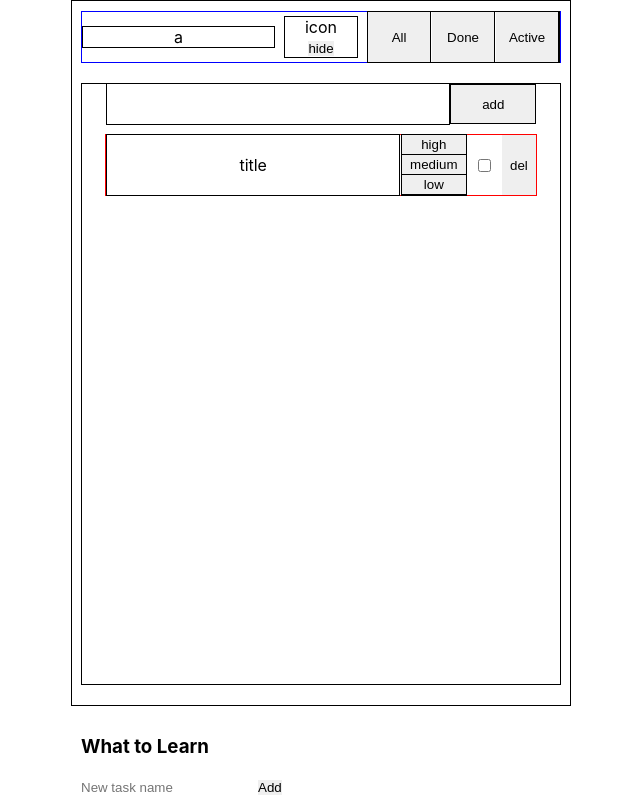
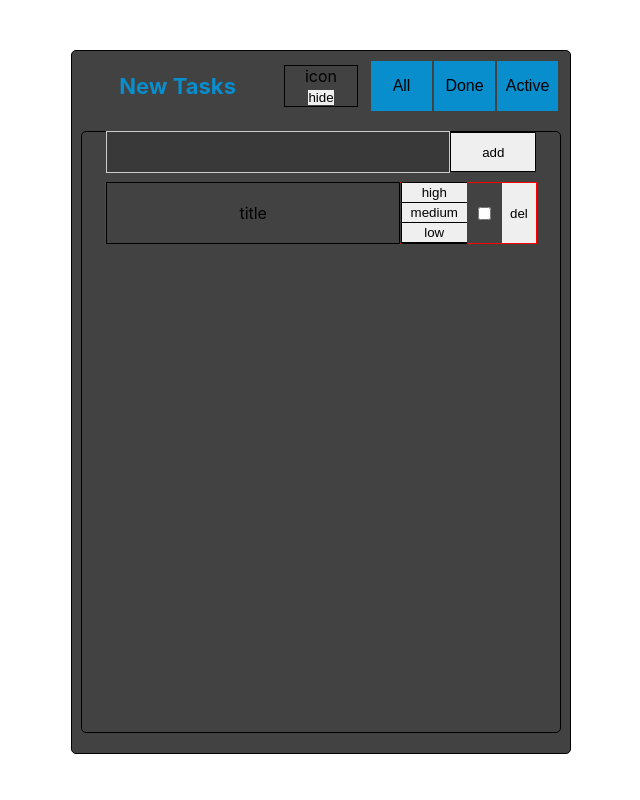
Before and after one commit to SantYaga33/TODO, a React (Create React App) app: page / in a window 1280 px wide. Shown: the top 800 px of the page, without its empty margins (319-959 px from the left). Built offline with nearby package versions, Linux system fonts and the light colour scheme.

Commit message:
add fontawsome

```diff
--- a/package.json
+++ b/package.json
@@ -4,6 +4,9 @@
   "private": true,
   "homepage": "https://github.com/SantYaga33/TODO",
   "dependencies": {
+    "@fortawesome/fontawesome-svg-core": "^1.2.27",
+    "@fortawesome/free-solid-svg-icons": "^5.12.1",
+    "@fortawesome/react-fontawesome": "^0.1.9",
     "gh-pages": "^2.2.0",
     "react": "^16.8.6",
     "react-dom": "^16.8.6",
--- a/src/Todo/Root.jsx
+++ b/src/Todo/Root.jsx
@@ -1,5 +1,7 @@
 import React from 'react';
 import styles from './Root.module.css';
+import { FontAwesomeIcon } from '@fortawesome/react-fontawesome';
+import { fab } from '@fortawesome/free-brands-svg-icons'
 
 class Root extends React.Component {
 	constructor(props) {
@@ -10,10 +12,10 @@ class Root extends React.Component {
 		return (
 			<div className={styles.root_wrap}>
 				<div className={styles.header}>
-					<div className={styles.header_title}>a</div>
+					<div className={styles.header_title}> New Tasks </div>
 					<div className={styles.header_logo}>icon
 						<div className={styles.header_logo__icon}>
-
+							<FontAwesomeIcon icon={['fab', 'sith']} spin size ='lg' />
 						</div>
 						<div className={styles.header_logo__hide}>
 							<button> hide</button>
@@ -33,9 +35,9 @@ class Root extends React.Component {
 					<div className={styles.tasks_item}>
 						<div className={styles.task_title}>title</div>
 						<div className={styles.task_buttons}>
-							<button>high</button>
-							<button>medium</button>
-							<button>low</button>
+							<button className={styles.task_buttons__item}>high</button>
+							<button className={styles.task_buttons__item}>medium</button>
+							<button className={styles.task_buttons__item}>low</button>
 						</div>
 						<div className={styles.task_done}>
 							<input type="checkbox"/>
--- a/src/Todo/Root.module.css
+++ b/src/Todo/Root.module.css
@@ -6,6 +6,12 @@
     align-items: center;
     padding: 10px;
     box-sizing: border-box;
+
+    margin-top: 50px;
+    border-radius: 5px;
+    margin-bottom: 17px;
+    background: #424242 none repeat scroll 0 0;
+
 
     border: 1px solid;
 
@@ -27,7 +33,7 @@ button, input {
     height: 50px;
     margin-bottom: 10px;
 
-    border: 1px solid blue;
+
 
 }
 .header_title {
@@ -35,8 +41,11 @@ button, input {
     display: flex;
     justify-content: center;
     align-items: center;
+    color: #088dcd;
+    font-size: 22px;
+    font-weight: 700;
 
-    border: 1px solid;
+
 }
 .header_logo {
     width: 15%;
@@ -50,19 +59,23 @@ button, input {
 .header_buttons {
     width: 40%;
     display: flex;
-    justify-content: space-around;
+    justify-content: center;
     align-items: center;
     height: inherit;
 
-    border: 1px solid;
+
 }
 
 .header_buttons button {
     width: 33%;
-    border-right: 1px solid;
+    border-right: 1px solid #424242;
+    border-left:  1px solid #424242;
     height: inherit;
+    background-color: #088dcd;
+    font-size: 16px;
+    cursor: pointer;
 }
-/*==== анимация */
+/*==== анимация кнопок в header*/
 
 @-webkit-keyframes hvr-bob {
     0% {
@@ -114,6 +127,10 @@ button, input {
 .header_buttons__item:hover, .header_buttons__item:focus, .header_buttons__item:active {
     -webkit-animation-name: hvr-bob-float, hvr-bob;
     animation-name: hvr-bob-float, hvr-bob;
+    color: #ccc;
+    border-color: transparent;
+    box-shadow: 0 8px 8px #31383c;
+
     -webkit-animation-duration: .3s, 1.5s;
     animation-duration: .3s, 1.5s;
     -webkit-animation-delay: 0s, .3s;
@@ -130,8 +147,6 @@ button, input {
 
 /*====== */
 
-
-
 .tasks_wrap {
     display: flex;
     flex-direction: column;
@@ -139,6 +154,10 @@ button, input {
     margin: 10px 0;
     width: 100%;
     height: 600px;
+
+    border-radius: 5px;
+    background: #424242 none repeat scroll 0 0;
+
 
 
     border: 1px solid;
@@ -155,6 +174,8 @@ button, input {
     padding: 0;
     margin: 0;
     height: inherit;
+    background-color: #393939;
+    color: #ccc;
 
     border: 1px solid;
 
@@ -203,6 +224,27 @@ button, input {
 
     border-bottom: 1px solid;
 }
+/*==== анимация кнопок в task */
+.task_buttons__item {
+    display: inline-block;
+    vertical-align: middle;
+    -webkit-transform: perspective(1px) translateZ(0);
+    transform: perspective(1px) translateZ(0);
+    box-shadow: 0 0 1px rgba(0, 0, 0, 0);
+    -webkit-transition-duration: 0.3s;
+    transition-duration: 0.3s;
+    -webkit-transition-property: box-shadow, transform;
+    transition-property: box-shadow, transform;
+}
+.task_buttons__item:hover, .task_buttons__item:focus, .task_buttons__item:active {
+    box-shadow: 0 10px 10px -10px rgba(0, 0, 0, 0.5);
+    -webkit-transform: scale(1.1);
+    transform: scale(1.1);
+}
+
+/*=======*/
+
+
 
 .task_done {
     width: 8%;
```
Also changed, not shown: 1 other file (tests, documents, lock files or other folders).
